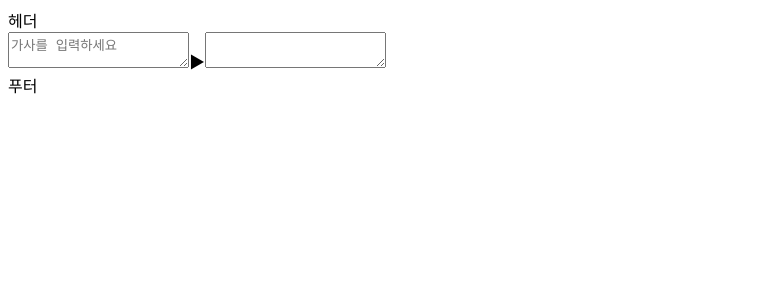
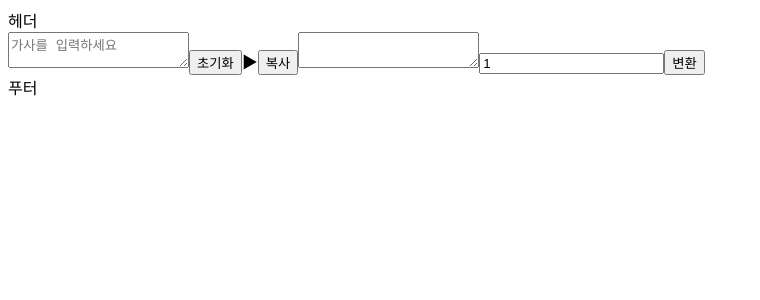
Before and after one commit to Leewonno/lyrics, a React (Vite) app: page / in a window 1280 px wide. Shown: the top 300 px of the page, without its empty margins (0-760 px from the left). Built offline with nearby package versions, Linux system fonts and the light colour scheme.

Commit message:
[Feat] 변환기능

```diff
--- /dev/null
+++ b/src/main/components/widget/Toast.tsx
@@ -0,0 +1,11 @@
+interface ToastProps{
+    children: string
+}
+
+export const Toast: React.FC<ToastProps> = ({ children }) =>{
+    return (
+        <div>
+            {children}
+        </div>
+    )
+}
--- a/src/main/components/widget/TranslateWidget.tsx
+++ b/src/main/components/widget/TranslateWidget.tsx
@@ -1,10 +1,75 @@
-export function TranslateWidget(){
+import { useState } from "react"
+import { Toast } from "./Toast"
+
+export function TranslateWidget() {
+
+  const [lyrics, setLyrics] = useState<string>("")
+  const [translation, setTranslation] = useState<string>("")
+  const [viewTime, setViewTime] = useState<number>(1)
+
+  const [message, setMessage] = useState<string>("")
+
+  // const setViewTimePromise = new Promise<void>((resolve)=>{
+  //   setTranslation("");
+  //   resolve();
+  // })
+
+  const translateCopy = ()=>{
+    navigator.clipboard.writeText(translation);
+    setMessage("복사되었습니다!")
+  }
+
+  const numberCheck = (time:string)=>{
+    if (Number(time) < 1 && time.length != 0){
+      alert("재생시간은 1이상 입력해야합니다!");
+      setViewTime(1);
+      return;
+    }
+
+    setViewTime(Number(time))
+  }
+
+  const resetTextarea = ()=>{
+    setLyrics("")
+    setTranslation("")
+  }
+
+  const translateRun = ()=>{
+    if (!lyrics){
+      alert("가사를 입력해 주세요!")
+      return;
+    }
+    translate()
+  }
+
+  const translate = async () => {
+    // const res = await setViewTimePromise
+    const content = lyrics.split('\n')
+    let result:string = ""
+
+    content.map((value, index)=>{
+      const idx : number = index + 1;
+      const first : string = idx.toString().concat("\n");
+      const second : string = `00:${index * viewTime}:00 --> 00:${index * viewTime + viewTime}:00`.concat("\n");
+      const third : string = value.concat("\n");
+      const sum : string = first + second + third;
+      const temp : string = translation + sum;
+      result+=temp.concat("\n");
+    })
+    setTranslation(result)
+  }
+
   return (
     <>
+      <Toast>{message}</Toast>
       <form>
-                <textarea placeholder="가사를 입력하세요"/>
+        <textarea placeholder="가사를 입력하세요" value={lyrics} onChange={(e) => setLyrics(e.target.value)} />
+        <button type="button" onClick={resetTextarea}>초기화</button>
         ▶
-                <textarea readOnly />
+        <button type="button" onClick={translateCopy}>복사</button>
+        <textarea readOnly value={translation} />
+        <input type="number" min={1} value={viewTime} onChange={(e)=> numberCheck(e.target.value)}/>
+        <button type="button" onClick={translateRun}>변환</button>
       </form>
     </>
   )
```
Lines whose indentation alone changed are shown as unchanged.
